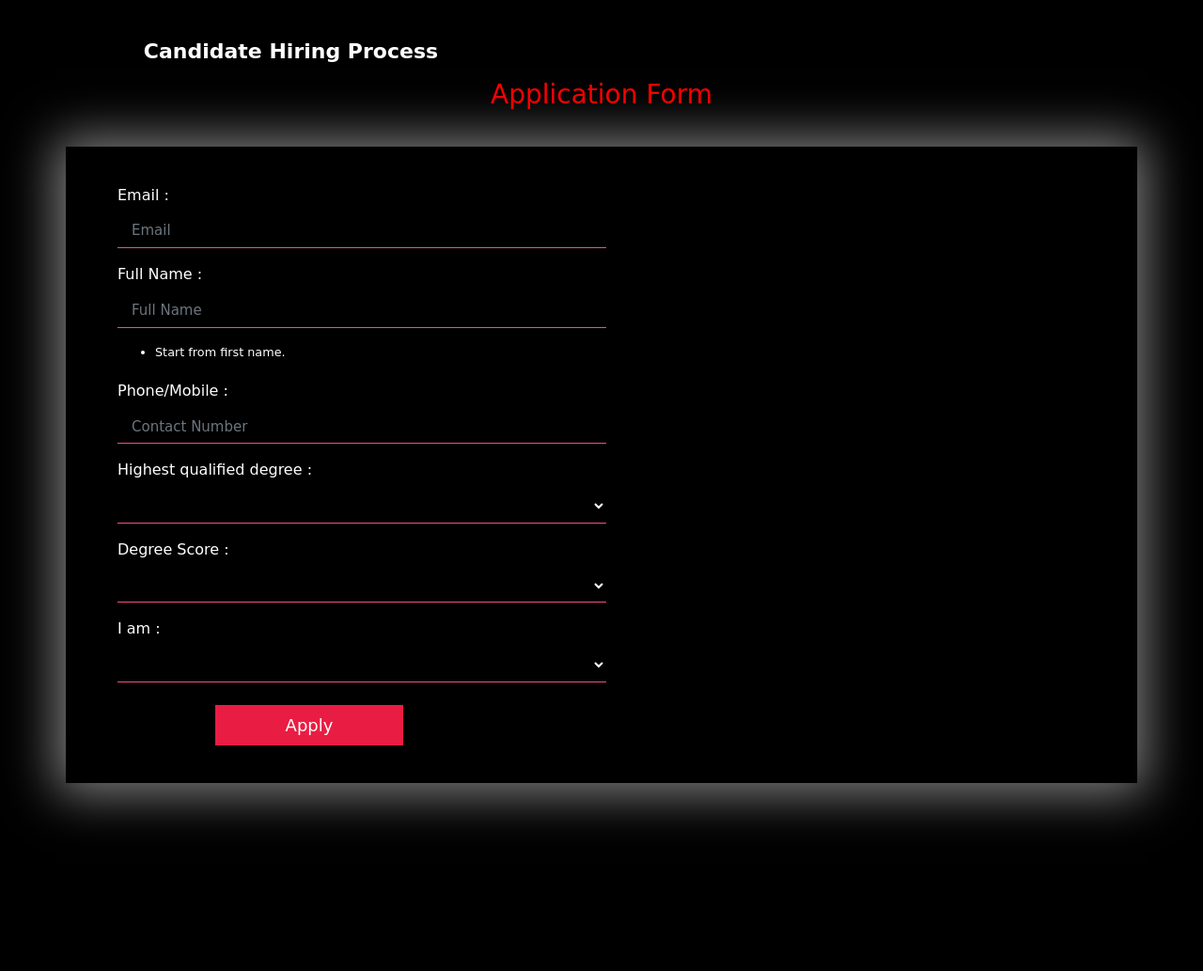
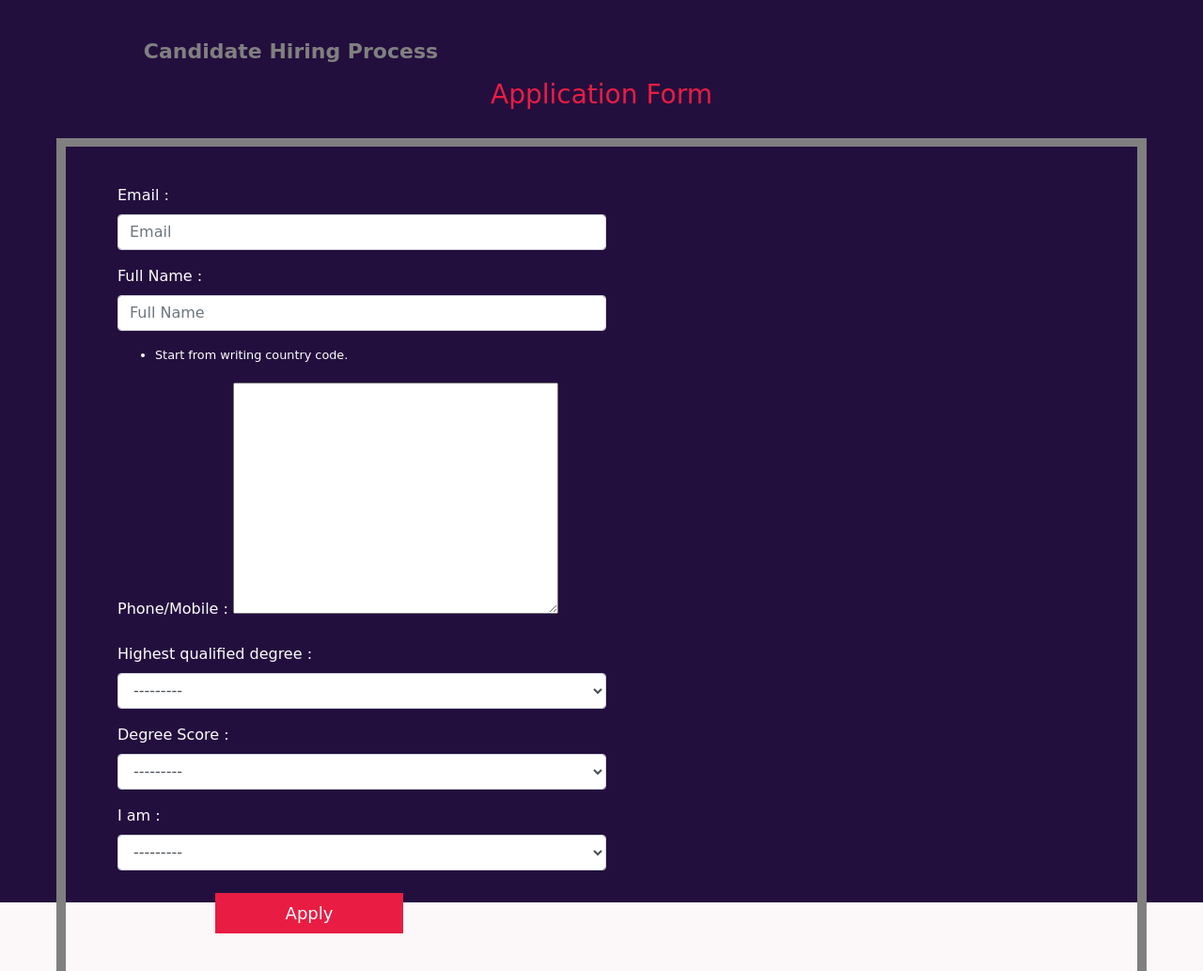
Before and after one commit to premrajzambre/candidate-hiring-system, a Django app: page /mainapp/application in a window 1280 px wide. Shown: the whole page at 94% size. Before the commit the page ends 878 px from the top, so only its background shows below. Run offline with Django 3.2, Linux system fonts and the light colour scheme; some libraries are stand-ins or nearby versions; some web fonts are replaced.

Commit message:
Bug Fixes in Apllication Form

```diff
--- a/candidate_hiring_system/settings.py
+++ b/candidate_hiring_system/settings.py
@@ -42,6 +42,7 @@
     'mainapp',
     'quiz',
     'six',
+    'phone_field',
 ]
 
 MIDDLEWARE = [
--- a/mainapp/forms.py
+++ b/mainapp/forms.py
@@ -27,9 +27,10 @@
         self.fields['full_name'].label = 'Full Name  '
         self.fields['full_name'].help_text = '<ul class="form-text small spantext"><li>Start from first name.</li></ul>'
 
-        self.fields['contact'].widget.attrs['class'] = 'form-control'
-        self.fields['contact'].widget.attrs['placeholder'] = 'Contact Number'
-        self.fields['contact'].label = 'Phone/Mobile  '
+        #self.fields['contact'].widget.attrs['class'] = 'form-control'
+        #self.fields['contact'].widget.attrs['placeholder'] = 'Contact Number'
+        self.fields['contact'].label = 'Phone/Mobile '
+        self.fields['full_name'].help_text = '<ul class="form-text small spantext"><li>Start from writing country code.</li></ul>'
 
         self.fields['degree'].widget.attrs['class'] = 'form-control'
         #self.fields[''].widget.attrs['placeholder'] = 'Email'
--- a/mainapp/models.py
+++ b/mainapp/models.py
@@ -1,4 +1,5 @@
 from django.db import models
+from phone_field import PhoneField
 
 # Create your models here.
 class applicant(models.Model):
@@ -9,10 +10,10 @@
         ('msc','M.Sc')
     )
     DEGREE_SCORE_CHOICES = (
-        ('60','60'),('61','61'),('62','62'),('63','63'),('64','64'),('65','65'),('66','66'),('67','67'),('68','68'),('69','69'),
-        ('70','70'),('71','71'),('72','72'),('73','73'),('74','74'),('75','75'),('76','76'),('77','77'),('78','78'),('79','79'),
-        ('80','80'),('81','81'),('82','82'),('83','83'),('84','84'),('85','85'),('86','86'),('87','87'),('88','88'),('89','89'),
-        ('90','90'),('91','91'),('92','92'),('93','93'),('94','94'),('95','95'),('96','96'),('97','97'),('98','98'),('99','99')
+        (60,60),(61,61),(62,62),(63,63),(64,64),(65,65),(66,66),(67,67),(68,68),(69,69),
+        (70,70),(71,71),(72,72),(73,73),(74,74),(75,75),(76,76),(77,77),(78,78),(79,79),
+        (80,80),(81,81),(82,82),(83,83),(84,84),(85,85),(86,86),(87,87),(88,88),(89,89),
+        (90,90),(91,91),(92,92),(93,93),(94,94),(95,95),(96,96),(97,97),(98,98),(99,99)
     )
     TYPE_CHOICS = (
         ('Fresher','Fresher'),
@@ -24,7 +25,7 @@
     )
     full_name=models.CharField(max_length=100)
     email=models.EmailField()
-    contact=models.IntegerField()
+    contact=PhoneField(blank=True,help_text='Start with country code')
     degree=models.CharField(max_length=10,choices=DEGREE_CHOICES)
     degree_score=models.IntegerField(choices=DEGREE_SCORE_CHOICES)
     type=models.CharField(max_length=15,choices=TYPE_CHOICS)
@@ -32,9 +33,9 @@
     technical_score=models.IntegerField(default=0)
     personality_score=models.IntegerField(default=0)
     average_score=models.IntegerField(default=0)
-    category=models.CharField(max_length=10,choices=CATEGORY_CHOICES)
-    hr_id=models.CharField(max_length=10)
-    date_of_interview=models.DateField()
+    category=models.CharField(max_length=10,choices=CATEGORY_CHOICES,null=True,blank=True)
+    hr_id=models.CharField(max_length=10,null=True)
+    date_of_interview=models.DateField(null=True)
 
     def __str__(self):
         return self.email
--- a/mainapp/templates/mainapp/application.html
+++ b/mainapp/templates/mainapp/application.html
@@ -38,7 +38,7 @@
       .banner{
         height: 120vh;
         width: 100%;
-        background: #000000;
+        background: #230F3E	;
         background-position: top;
         background-size: cover;
         background-repeat: no-repeat;
@@ -49,7 +49,7 @@
       }
 
       .banner .navbar-brand{
-        color: #fff;
+        color: gray;
         font-size: 22px;
         font-weight: 700;
         margin-left: 10%;
@@ -82,16 +82,7 @@
         color: #e91d43;
       }
 
-      .form-control{
-        background: transparent;
-        border-radius: 0px;
-        border: 0px;
-        border-bottom: 1px solid #f44c89;
-        margin-bottom: 15px;
-        font-size: 15px;
-        color: white;
-        padding: 15px;
-      }
+
     </style>
   </head>
   <body>
@@ -112,9 +103,9 @@
               {% endif %}
             </ul>-->
           </nav>
-          <h3 class="text-center" style="color:#FB0000;">Application Form</h3>
+          <h3 class="text-center" style="color:#e91d43;">Application Form</h3>
         </div>
-        <div class="container" style="margin-top: 30px;padding:20px; box-shadow: -1px 1px 50px 10px gray;">
+        <div class="container" style="margin-top: 30px;padding:20px; box-shadow: 0px 1px 0px 10px gray;">
           <div class="col-md-6  offset-md-3" style="margin:20px">
 
             <form method="POST" action="{% url 'mainapp:application' %}">
--- a/mainapp/views.py
+++ b/mainapp/views.py
@@ -3,6 +3,7 @@
 from django.core.files.storage import FileSystemStorage
 from .forms import ApplicationForm
 from .forms import CanPass
+from django.http import HttpResponse
 # Create your views here.
 path = "as"
 def upload(request):
@@ -37,7 +38,8 @@
     if request.method == 'POST':
         form = ApplicationForm(request.POST)
         if form.is_valid():
-            user = form.save()
+            info = form.save(commit=False)
+            info.save()
             return HttpResponse('You filled the form successfully. We will contact you shortly. Thank You...!!!')
     else:
         form = ApplicationForm()
```
Also changed, not shown: mainapp/migrations/0003_auto_20200504_0609.py (added), mainapp/migrations/0004_auto_20200504_0718.py (added).
